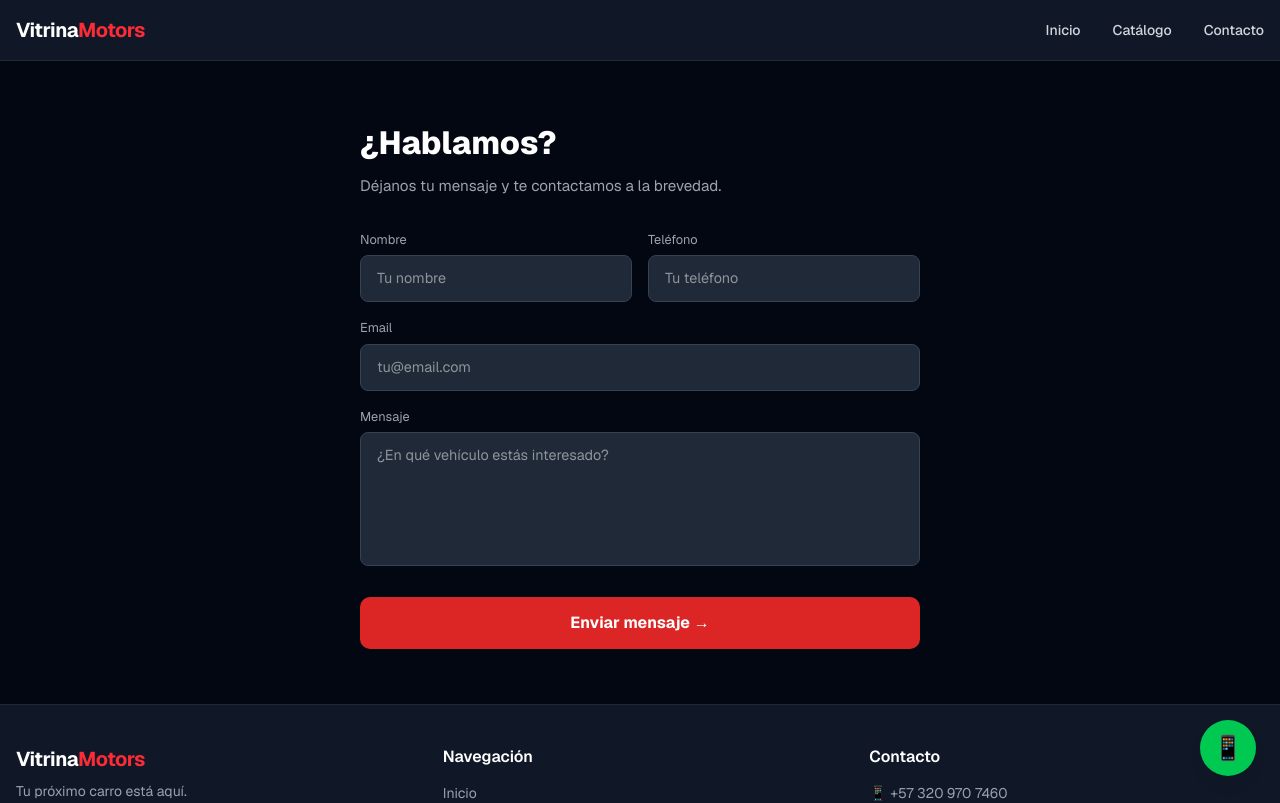
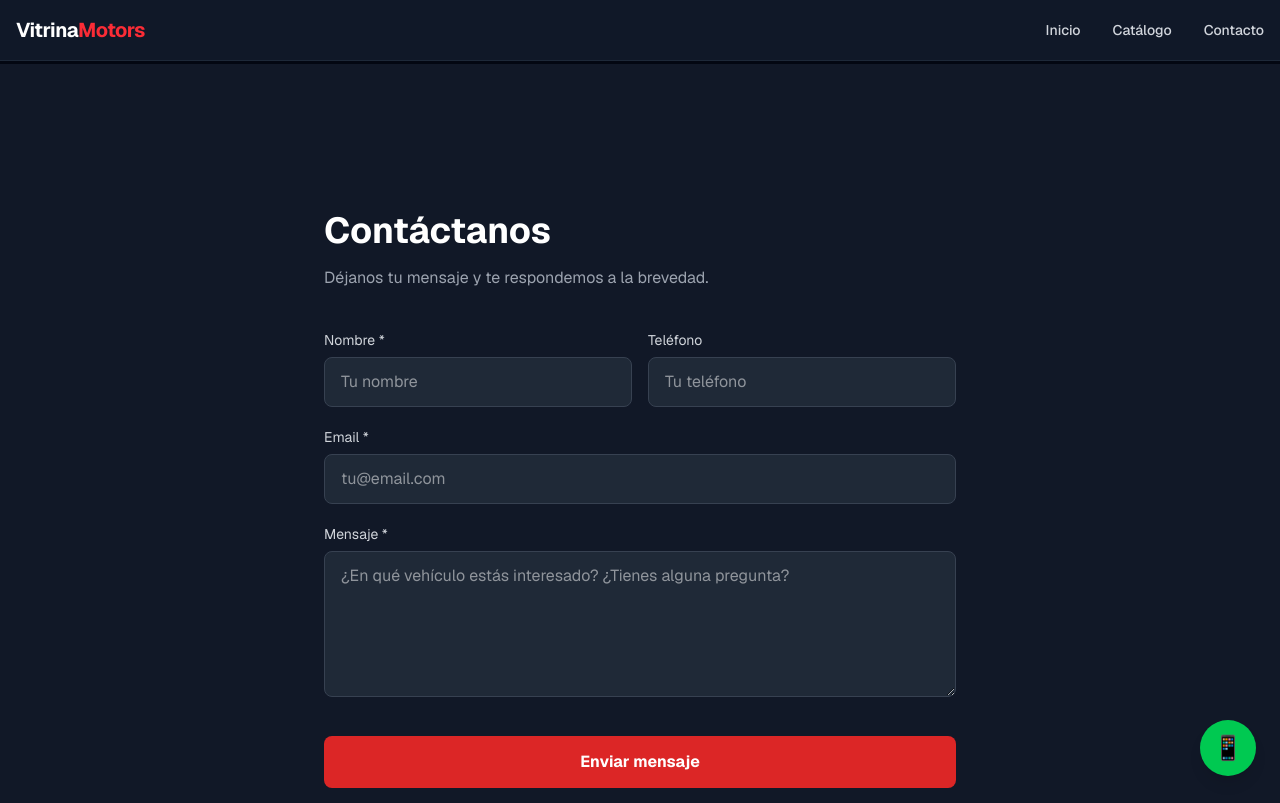
Before and after one commit to santiago128/vitrina-motors, a Next.js app: page /contacto in a window 1280 px wide. Shown: the top 803 px of the page. Built offline with nearby package versions, Linux system fonts and the light colour scheme.

Commit message:
feat: HU-13 formulario de contacto con Resend + React Hook Form

```diff
--- /dev/null
+++ b/app/api/contact/route.ts
@@ -0,0 +1,45 @@
+// app/api/contact/route.ts
+import { Resend } from 'resend';
+import { NextResponse } from 'next/server';
+
+const resend = new Resend(process.env.RESEND_API_KEY);
+
+export async function POST(request: Request) {
+  try {
+    const { nombre, telefono, email, mensaje } = await request.json();
+
+    // Email al dueño
+    await resend.emails.send({
+      from: 'Vitrina Motors <onboarding@resend.dev>',
+      to: process.env.CONTACT_EMAIL!,
+      subject: `Nuevo mensaje de contacto — ${nombre}`,
+      html: `
+        <h2>Nuevo mensaje desde Vitrina Motors</h2>
+        <p><strong>Nombre:</strong> ${nombre}</p>
+        <p><strong>Teléfono:</strong> ${telefono}</p>
+        <p><strong>Email:</strong> ${email}</p>
+        <p><strong>Mensaje:</strong></p>
+        <p>${mensaje}</p>
+      `,
+    });
+
+    // Confirmación al visitante
+    await resend.emails.send({
+      from: 'Vitrina Motors <onboarding@resend.dev>',
+      to: email,
+      subject: 'Recibimos tu mensaje — Vitrina Motors',
+      html: `
+        <h2>¡Hola ${nombre}!</h2>
+        <p>Recibimos tu mensaje y te contactaremos pronto.</p>
+        <p>Mientras tanto, puedes escribirnos por WhatsApp al <strong>+57 320 970 7460</strong>.</p>
+        <br/>
+        <p>— Equipo Vitrina Motors</p>
+      `,
+    });
+
+    return NextResponse.json({ ok: true });
+  } catch (error) {
+    console.error('Error enviando email:', error);
+    return NextResponse.json({ ok: false, error: 'Error al enviar' }, { status: 500 });
+  }
+}
--- a/app/contacto/page.tsx
+++ b/app/contacto/page.tsx
@@ -1,71 +1,170 @@
+'use client';
+
+import { useForm } from 'react-hook-form';
+import { useState } from 'react';
+
+type FormData = {
+  nombre: string;
+  telefono: string;
+  email: string;
+  mensaje: string;
+};
+
 export default function ContactoPage() {
+  const [status, setStatus] = useState<'idle' | 'loading' | 'success' | 'error'>('idle');
+
+  const {
+    register,
+    handleSubmit,
+    reset,
+    formState: { errors },
+  } = useForm<FormData>();
+
+  const onSubmit = async (data: FormData) => {
+    setStatus('loading');
+    try {
+      const res = await fetch('/api/contact', {
+        method: 'POST',
+        headers: { 'Content-Type': 'application/json' },
+        body: JSON.stringify(data),
+      });
+      const json = await res.json();
+
+      if (json.ok) {
+        setStatus('success');
+        reset(); // limpia los campos
+      } else {
+        setStatus('error');
+      }
+    } catch {
+      setStatus('error');
+    }
+  };
+
+  const inputStyle = {
+    width: '100%',
+    padding: '12px 16px',
+    backgroundColor: '#1f2937',
+    border: '1px solid #374151',
+    borderRadius: '8px',
+    color: 'white',
+    fontSize: '16px',
+    outline: 'none',
+  };
+
+  const errorStyle = { color: '#f87171', fontSize: '13px', marginTop: '4px' };
+
   return (
-    <div style={{ minHeight: '80vh', display: 'flex', alignItems: 'center', justifyContent: 'center', padding: '40px 16px' }}>
-      <div style={{ width: '100%', maxWidth: '560px' }}>
+    <main style={{ backgroundColor: '#111827', minHeight: '100vh', paddingTop: '80px' }}>
+      <div style={{ maxWidth: '680px', margin: '0 auto', padding: '60px 24px' }}>
 
-        {/* Header */}
-        <div style={{ marginBottom: '32px' }}>
-          <h1 style={{ fontSize: '2rem', fontWeight: '800', color: 'white', marginBottom: '8px' }}>
-            ¿Hablamos?
-          </h1>
-          <p style={{ color: '#9ca3af', fontSize: '0.95rem' }}>
-            Déjanos tu mensaje y te contactamos a la brevedad.
-          </p>
-        </div>
+        <h1 style={{ fontSize: '36px', fontWeight: 700, color: 'white', marginBottom: '8px' }}>
+          Contáctanos
+        </h1>
+        <p style={{ color: '#9ca3af', marginBottom: '40px' }}>
+          Déjanos tu mensaje y te respondemos a la brevedad.
+        </p>
 
-        {/* Form */}
-        <form style={{ display: 'flex', flexDirection: 'column', gap: '16px' }}>
+        {/* Mensaje de éxito */}
+        {status === 'success' && (
+          <div style={{
+            backgroundColor: '#052e16', border: '1px solid #16a34a',
+            borderRadius: '8px', padding: '16px', marginBottom: '24px', color: '#4ade80'
+          }}>
+            ✅ ¡Mensaje enviado! Te llegará una confirmación a tu correo.
+          </div>
+        )}
 
-          <div style={{ display: 'grid', gridTemplateColumns: '1fr 1fr', gap: '16px' }}>
+        {/* Mensaje de error */}
+        {status === 'error' && (
+          <div style={{
+            backgroundColor: '#2d0a0a', border: '1px solid #dc2626',
+            borderRadius: '8px', padding: '16px', marginBottom: '24px', color: '#f87171'
+          }}>
+            ❌ Hubo un error al enviar. Intenta de nuevo o escríbenos por WhatsApp.
+          </div>
+        )}
+
+        <form onSubmit={handleSubmit(onSubmit)} noValidate>
+
+          {/* Nombre + Teléfono en grid */}
+          <div style={{ display: 'grid', gridTemplateColumns: '1fr 1fr', gap: '16px', marginBottom: '20px' }}>
             <div>
-              <label style={{ color: '#9ca3af', fontSize: '0.8rem', display: 'block', marginBottom: '6px' }}>Nombre</label>
+              <label style={{ color: '#d1d5db', fontSize: '14px', display: 'block', marginBottom: '6px' }}>
+                Nombre *
+              </label>
               <input
-                type="text"
-                name="nombre"
+                style={inputStyle}
                 placeholder="Tu nombre"
-                style={{ width: '100%', background: '#1f2937', border: '1px solid #374151', borderRadius: '8px', padding: '12px 16px', color: 'white', fontSize: '0.9rem', outline: 'none', boxSizing: 'border-box' }}
+                {...register('nombre', { required: 'El nombre es requerido' })}
               />
+              {errors.nombre && <p style={errorStyle}>{errors.nombre.message}</p>}
             </div>
             <div>
-              <label style={{ color: '#9ca3af', fontSize: '0.8rem', display: 'block', marginBottom: '6px' }}>Teléfono</label>
+              <label style={{ color: '#d1d5db', fontSize: '14px', display: 'block', marginBottom: '6px' }}>
+                Teléfono
+              </label>
               <input
-                type="text"
-                name="telefono"
+                style={inputStyle}
                 placeholder="Tu teléfono"
-                style={{ width: '100%', background: '#1f2937', border: '1px solid #374151', borderRadius: '8px', padding: '12px 16px', color: 'white', fontSize: '0.9rem', outline: 'none', boxSizing: 'border-box' }}
+                {...register('telefono')}
               />
             </div>
           </div>
 
-          <div>
-            <label style={{ color: '#9ca3af', fontSize: '0.8rem', display: 'block', marginBottom: '6px' }}>Email</label>
+          {/* Email */}
+          <div style={{ marginBottom: '20px' }}>
+            <label style={{ color: '#d1d5db', fontSize: '14px', display: 'block', marginBottom: '6px' }}>
+              Email *
+            </label>
             <input
               type="email"
-              name="email"
+              style={inputStyle}
               placeholder="tu@email.com"
-              style={{ width: '100%', background: '#1f2937', border: '1px solid #374151', borderRadius: '8px', padding: '12px 16px', color: 'white', fontSize: '0.9rem', outline: 'none', boxSizing: 'border-box' }}
+              {...register('email', {
+                required: 'El email es requerido',
+                pattern: { value: /^\S+@\S+\.\S+$/, message: 'Formato de email inválido' }
+              })}
             />
+            {errors.email && <p style={errorStyle}>{errors.email.message}</p>}
           </div>
 
-          <div>
-            <label style={{ color: '#9ca3af', fontSize: '0.8rem', display: 'block', marginBottom: '6px' }}>Mensaje</label>
+          {/* Mensaje */}
+          <div style={{ marginBottom: '32px' }}>
+            <label style={{ color: '#d1d5db', fontSize: '14px', display: 'block', marginBottom: '6px' }}>
+              Mensaje *
+            </label>
             <textarea
-              name="mensaje"
               rows={5}
-              placeholder="¿En qué vehículo estás interesado?"
-              style={{ width: '100%', background: '#1f2937', border: '1px solid #374151', borderRadius: '8px', padding: '12px 16px', color: 'white', fontSize: '0.9rem', outline: 'none', resize: 'none', boxSizing: 'border-box' }}
+              style={{ ...inputStyle, resize: 'vertical' }}
+              placeholder="¿En qué vehículo estás interesado? ¿Tienes alguna pregunta?"
+              {...register('mensaje', { required: 'El mensaje es requerido' })}
             />
+            {errors.mensaje && <p style={errorStyle}>{errors.mensaje.message}</p>}
           </div>
 
+          {/* Botón */}
           <button
             type="submit"
-            style={{ width: '100%', background: '#dc2626', color: 'white', fontWeight: '700', padding: '14px', borderRadius: '10px', border: 'none', fontSize: '1rem', cursor: 'pointer', marginTop: '8px' }}
+            disabled={status === 'loading'}
+            style={{
+              width: '100%',
+              padding: '14px',
+              backgroundColor: status === 'loading' ? '#6b7280' : '#dc2626',
+              color: 'white',
+              fontWeight: 700,
+              fontSize: '16px',
+              border: 'none',
+              borderRadius: '8px',
+              cursor: status === 'loading' ? 'not-allowed' : 'pointer',
+              transition: 'background-color 0.2s',
+            }}
           >
-            Enviar mensaje →
+            {status === 'loading' ? 'Enviando...' : 'Enviar mensaje'}
           </button>
 
         </form>
       </div>
-    </div>
+    </main>
   );
 }
--- a/package.json
+++ b/package.json
@@ -14,6 +14,8 @@
     "next-sanity": "^9.12.3",
     "react": "19.2.4",
     "react-dom": "19.2.4",
+    "react-hook-form": "^7.75.0",
+    "resend": "^6.12.3",
     "sanity": "^3.99.0",
     "styled-components": "^6.4.1"
   },
```
Also changed, not shown: 1 other file (tests, documents, lock files or other folders).
